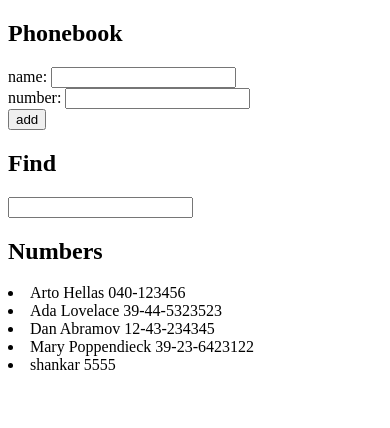
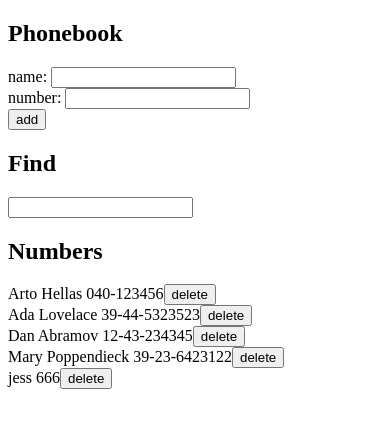
Before and after one commit to jesslourenco/fullstackopen, a React (Create React App) app in the folder part2/phonebook/: page / in a window 390 px wide. Shown: the top 428 px of the page. Built offline with nearby package versions, Linux system fonts and the light colour scheme; data requests are answered from the project's data file.

Commit message:
phonebook step 9

```diff
--- a/part2/phonebook/db.json
+++ b/part2/phonebook/db.json
@@ -21,8 +21,8 @@
       "id": 4
     },
     {
-      "name": "shankar",
-      "number": "5555",
+      "name": "jess",
+      "number": "666",
       "id": 5
     }
   ]
--- a/part2/phonebook/src/App.js
+++ b/part2/phonebook/src/App.js
@@ -13,7 +13,7 @@ const App = () => {
   useEffect(() => {
     axios
       .get('http://localhost:3001/persons')
-      .then(response =>{
+      .then(response => {
         console.log('promise fulfilled')
         setPersons(response.data)
       })
@@ -30,21 +30,23 @@ const App = () => {
   const addPerson = (event) => {
     event.preventDefault()
 
-    if(persons.flatMap(e => e.name.toLowerCase()).includes(newName)){
+    if (persons.flatMap(e => e.name.toLowerCase()).includes(newName)) {
       alert(`${newName} already exists in phonebook`)
-      return(setNewName(''), setNewNum(''))
+      return (setNewName(''), setNewNum(''))
     }
 
-    const person = { name : newName, number : newNum }
+    const person = { name: newName, number: newNum }
 
     axios
       .post('http://localhost:3001/persons', person)
       .then(response => {
-        setPersons(persons.concat(person))
+        setPersons(persons.concat(response.data))
         setNewName('')
         setNewNum('')
       })
   }
+
+  console.log('persons', persons)
 
   const handleSearch = (event) => {
     event.preventDefault()
@@ -58,6 +60,21 @@ const App = () => {
         .includes(filter))
     : persons
 
+  const handleDelete = (event, id, name) => {
+    event.preventDefault()
+    if (window.confirm(`delete ${name}?`))
+    axios
+      .delete(`http://localhost:3001/persons/${id}`)
+      .then(response => {
+        console.log(`${id} was deleted from phonebook`)
+        axios
+          .get(`http://localhost:3001/persons`)
+          .then(response => {
+            setPersons(response.data)
+          })
+      })
+  }
+
   return (
     <div>
       <h2>Phonebook</h2>
@@ -69,10 +86,10 @@ const App = () => {
       />
 
       <h2>Find</h2>
-        <Filter handleSearch={handleSearch}/>
+      <Filter handleSearch={handleSearch} />
 
       <h2>Numbers</h2>
-        <People phonebook={display} />
+      <People phonebook={display} handleDelete={handleDelete} />
     </div>
   )
 }
--- a/part2/phonebook/src/components/People.js
+++ b/part2/phonebook/src/components/People.js
@@ -1,13 +1,16 @@
 import React from 'react'
 import Person from './Person'
 
-const People = ({phonebook}) => {
+
+const People = ({phonebook, handleDelete }) => {
+
     return(
     <>
       {phonebook.map( e =>
         <div key={e.name}>
-          <Person name={e.name} number={e.number} />
-        </div>)
+          <Person name={e.name} number={e.number} id={e.id} handleDelete={handleDelete}/>
+        </div>
+        )
       }
     </>
     )
--- a/part2/phonebook/src/components/Person.js
+++ b/part2/phonebook/src/components/Person.js
@@ -1,8 +1,12 @@
 import React from 'react'
+import axios from 'axios'
+import People from './People'
 
-const Person = ({name, number}) => {
+const Person = ({name, number, id, handleDelete}) => {
     return(
-    <li> {name} {number} </li>
+    <div> {name} {number}
+        <button onClick={event => handleDelete(event, id, name)} >delete</button>
+    </div>
     )
 }
 
```
Lines whose indentation alone changed are shown as unchanged.
